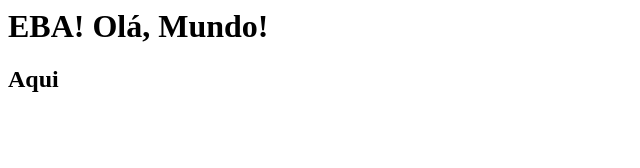
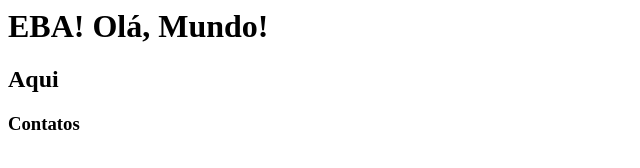
Before and after one commit to danielnascimentocunha/projeto-curso-git, a plain HTML site: page index.html in a window 1280 px wide. Shown: the full height of the page, 0-640 px from the left. Drawn offline with Linux system fonts and the light colour scheme.

Commit message:
Adicionado contatos no index.html

```diff
--- a/index.html
+++ b/index.html
@@ -1,2 +1,3 @@
 <h1> EBA! Olá, Mundo!</h1>
 <h2>Aqui</h2>
+<h3>Contatos</h3>
```
